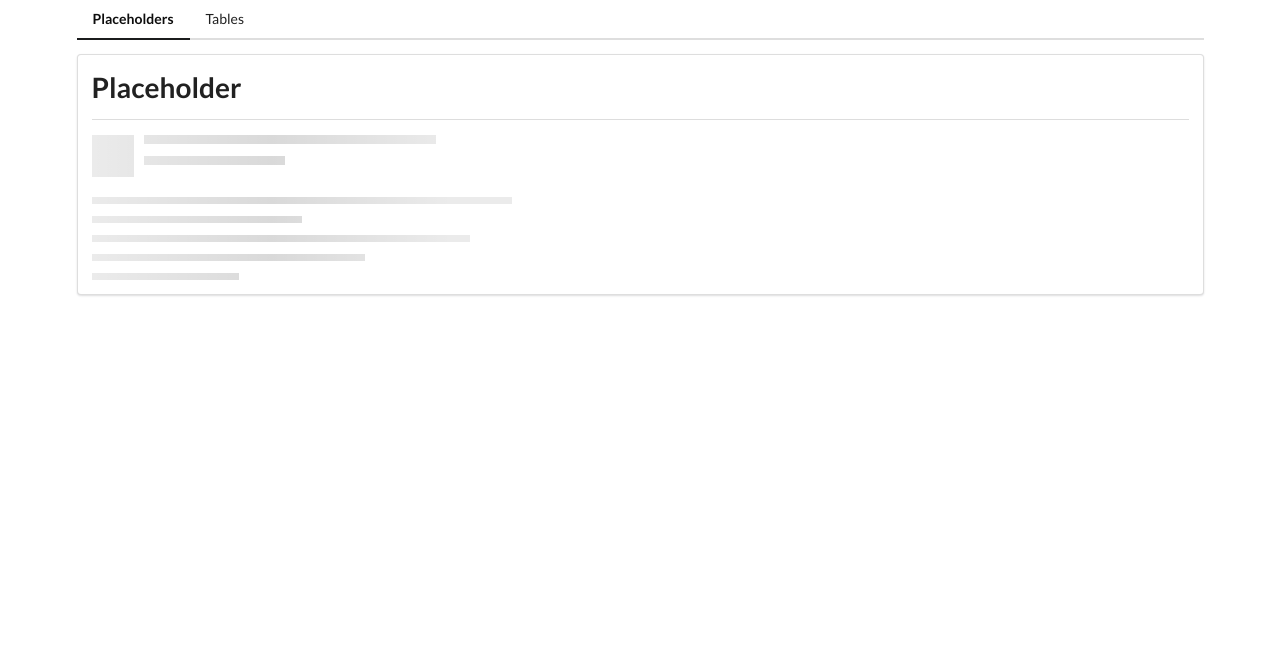
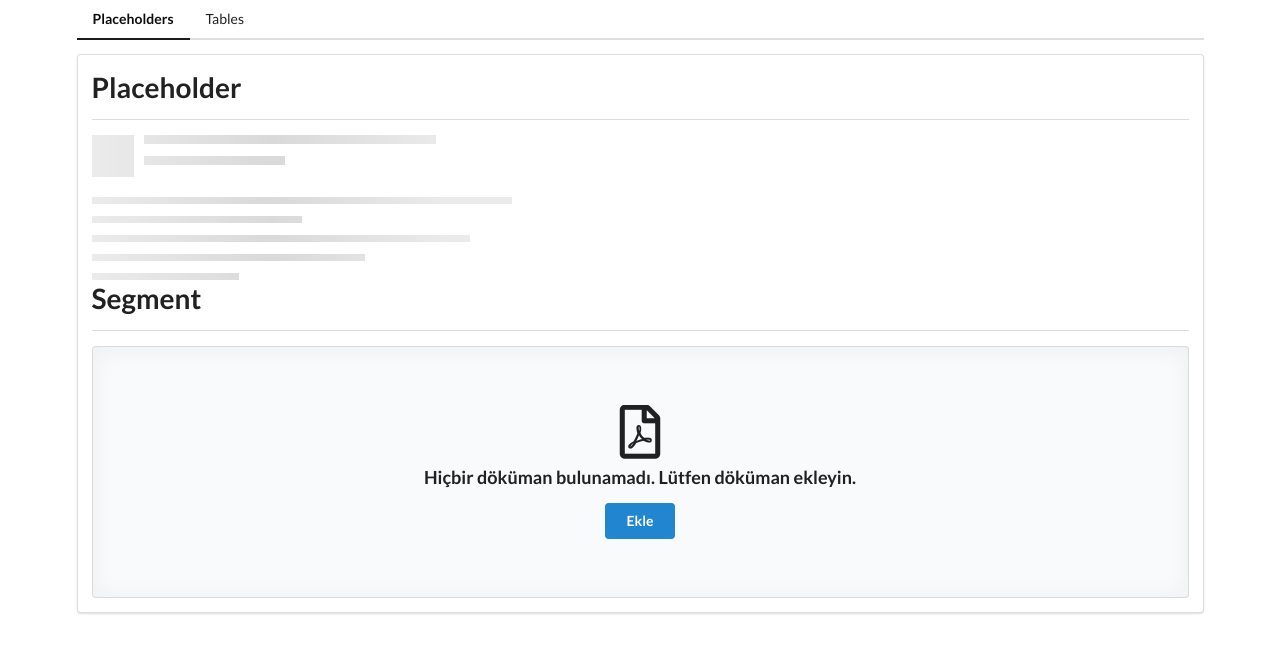
Before and after one commit to furkansteel06/AngularExamplesProject, an Angular app: page /placeholders in a window 1280 px wide. Shown: the top 652 px of the page. Built offline with nearby package versions, Linux system fonts and the light colour scheme.

Commit message:
added segment comp

```diff
--- a/src/app/place-holders/place-holders.module.ts
+++ b/src/app/place-holders/place-holders.module.ts
@@ -5,9 +5,10 @@
 import { PlaceholdersHomeComponent } from './placeholders-home/placeholders-home.component';
 import { PlaceholdersComponent } from './placeholders/placeholders.component';
 import { SharedModule } from '../shared/shared.module';
+import { SegmentComponent } from './segment/segment.component';
 
 @NgModule({
-  declarations: [PlaceholdersHomeComponent, PlaceholdersComponent],
+  declarations: [PlaceholdersHomeComponent, PlaceholdersComponent, SegmentComponent],
   imports: [
     CommonModule,
     PlaceHoldersRoutingModule,
--- a/src/app/place-holders/placeholders-home/placeholders-home.component.html
+++ b/src/app/place-holders/placeholders-home/placeholders-home.component.html
@@ -1,2 +1,5 @@
 <app-divider>Placeholder</app-divider>
 <app-placeholders></app-placeholders>
+
+<app-divider>Segment</app-divider>
+<app-segment></app-segment>
--- /dev/null
+++ b/src/app/place-holders/segment/segment.component.html
@@ -0,0 +1,7 @@
+<div class="ui placeholder segment">
+  <div class="ui icon header">
+    <i class="pdf file outline icon"></i>
+    Hiçbir döküman bulunamadı. Lütfen döküman ekleyin.
+  </div>
+  <div class="ui primary button">Ekle</div>
+</div>
--- /dev/null
+++ b/src/app/place-holders/segment/segment.component.ts
@@ -0,0 +1,15 @@
+import { Component, OnInit } from '@angular/core';
+
+@Component({
+  selector: 'app-segment',
+  templateUrl: './segment.component.html',
+  styleUrls: ['./segment.component.css']
+})
+export class SegmentComponent implements OnInit {
+
+  constructor() { }
+
+  ngOnInit() {
+  }
+
+}
```
Also changed, not shown: src/app/place-holders/segment/segment.component.css (added), 1 other file (tests, documents, lock files or other folders).
